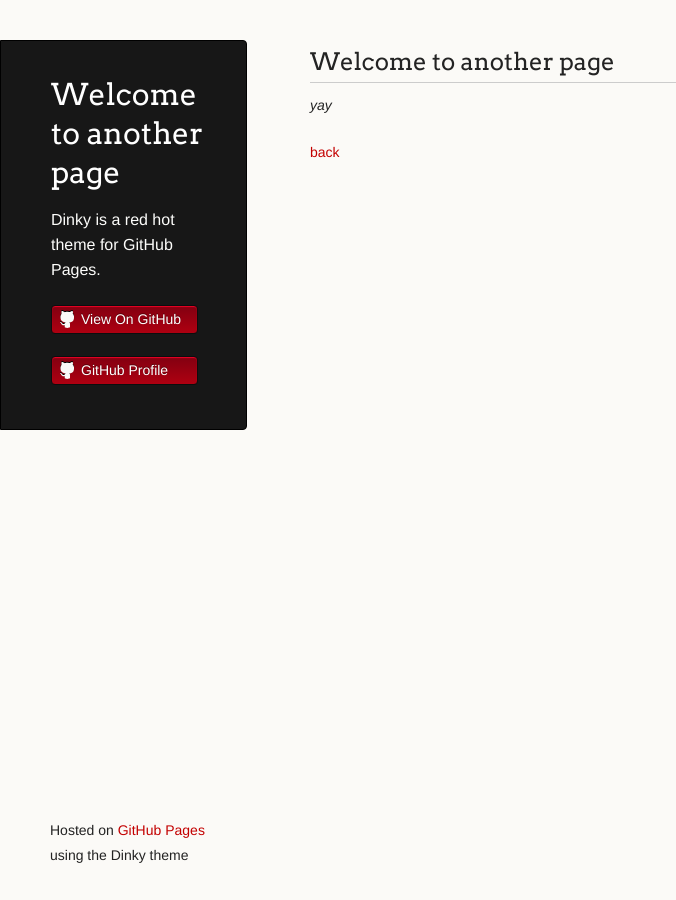
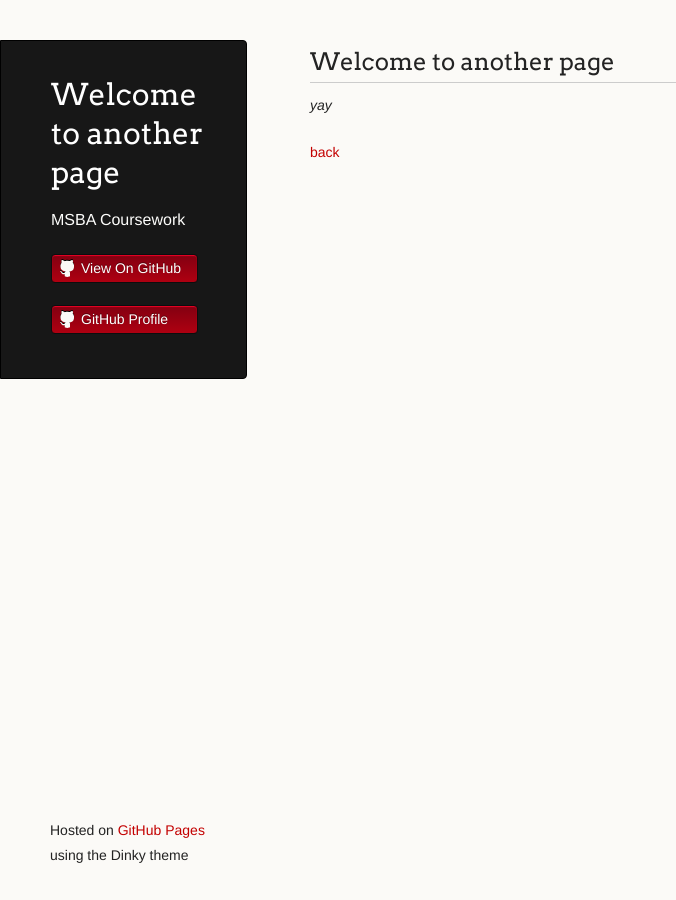
Before and after one commit to brendabuckner/brendabuckner.github.io, a Jekyll site: the page built from another-page.md, in a window 1280 px wide. Shown: the whole page, without its empty margins (0-676 px from the left). Built offline with Jekyll 4.4.1, drawn with Linux system fonts in a browser that asks for light colours; our own code applies the rules of GitHub Pages for plain Markdown files.

Commit message:
Update title and description

```diff
--- a/_config.yml
+++ b/_config.yml
@@ -1,5 +1,5 @@
-title: Dinky theme
-description: Dinky is a red hot theme for GitHub Pages.
+title: Brenda Buckner
+description: MSBA Coursework
 show_downloads: false
 google_analytics:
 theme: jekyll-theme-dinky
```
